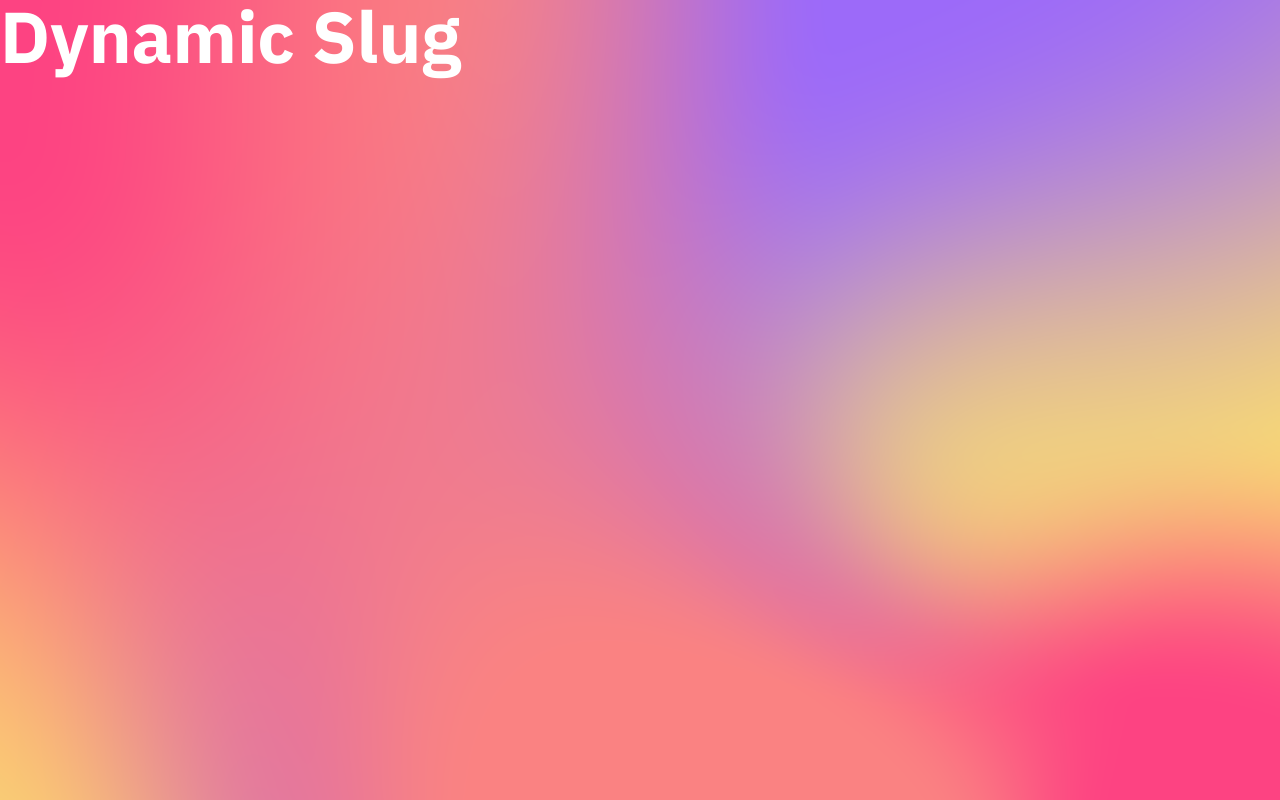
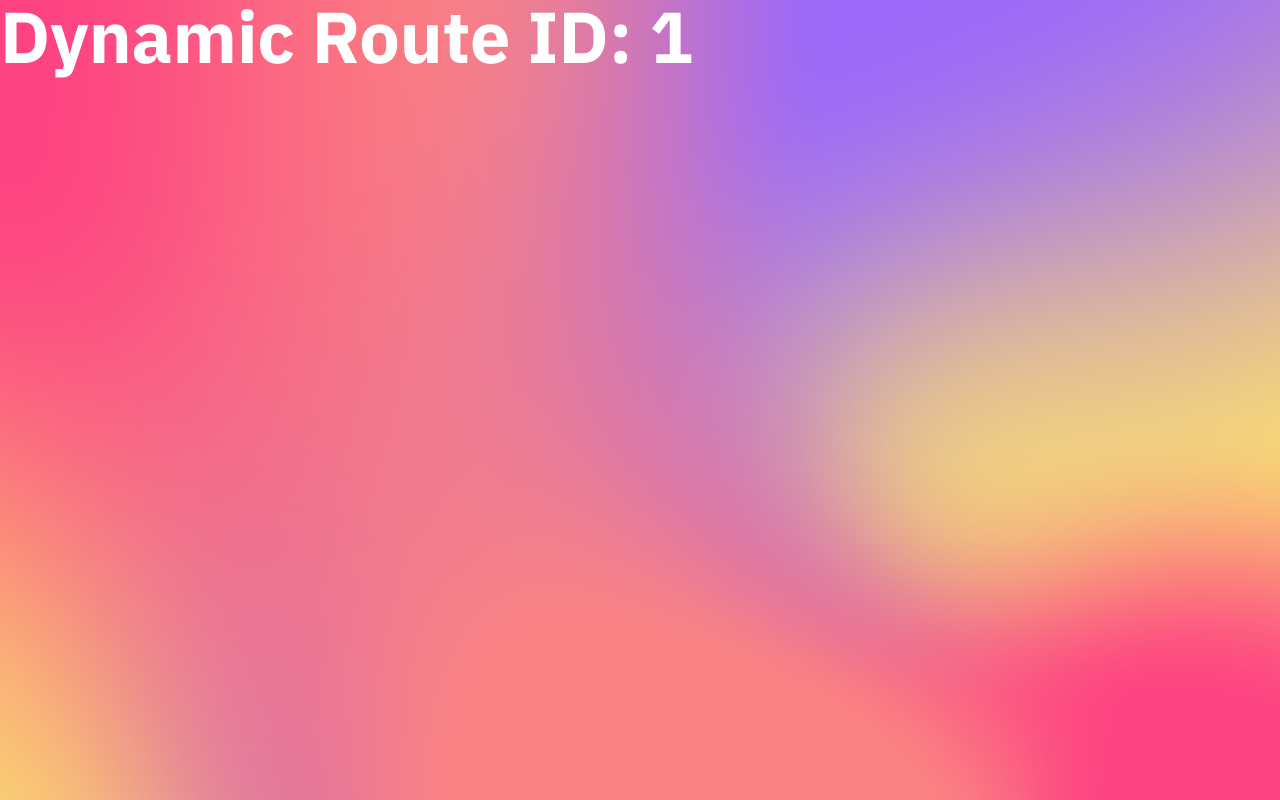
Before and after one commit to Koigor97/nextjs, a Next.js app in the folder coffee-stores/: page /coffee-store/1 in a window 1280 px wide. Built offline with nearby package versions, Linux system fonts and the light colour scheme.

Commit message:
implement getting the value from a dynamic route using params keyword

```diff
--- a/coffee-stores/app/coffee-store/[id]/page.tsx
+++ b/coffee-stores/app/coffee-store/[id]/page.tsx
@@ -1,9 +1,14 @@
 import React from "react";
 
-export default function Page() {
+export default function Page(props: { params: { id: string } }) {
+  const {
+    params: { id },
+  } = props;
+
+  console.log("id", id);
   return (
     <div>
-      <h1>Dynamic Slug</h1>
+      <h1>Dynamic Route ID: {id} </h1>
     </div>
   );
 }
```
